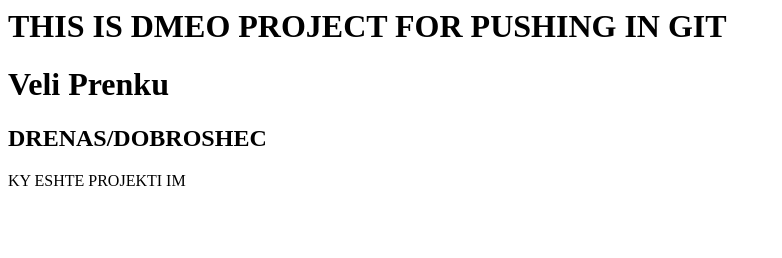
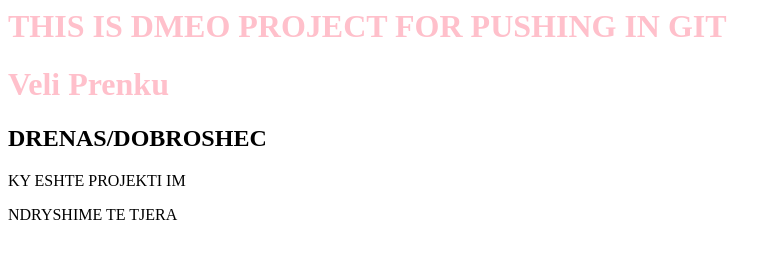
Before and after one commit to veliprenku/DemoProject, a plain HTML site: page index.html in a window 1280 px wide. Shown: the whole page, without its empty margins (0-782 px from the left). Drawn offline with Linux system fonts and the light colour scheme.

Commit message:
ndryshimet

```diff
--- a/index.html
+++ b/index.html
@@ -3,6 +3,7 @@
     <meta charset="UTF-8">
     <meta http-equiv="X-UA-Compatible" content="IE=edge">
     <meta name="viewport" content="width=device-width, initial-scale=1.0">
+    <link rel="stylesheet" href="index.css">
     <title>DemoProject</title>
 </head>
 <body>
@@ -10,5 +11,6 @@
     <h1>Veli Prenku</h1>
     <h2>DRENAS/DOBROSHEC</h2>
     <p>KY ESHTE PROJEKTI IM</p>
+    <p>NDRYSHIME TE TJERA</p>
 </body>
 </html>
```
Also changed, not shown: 1 other file.
